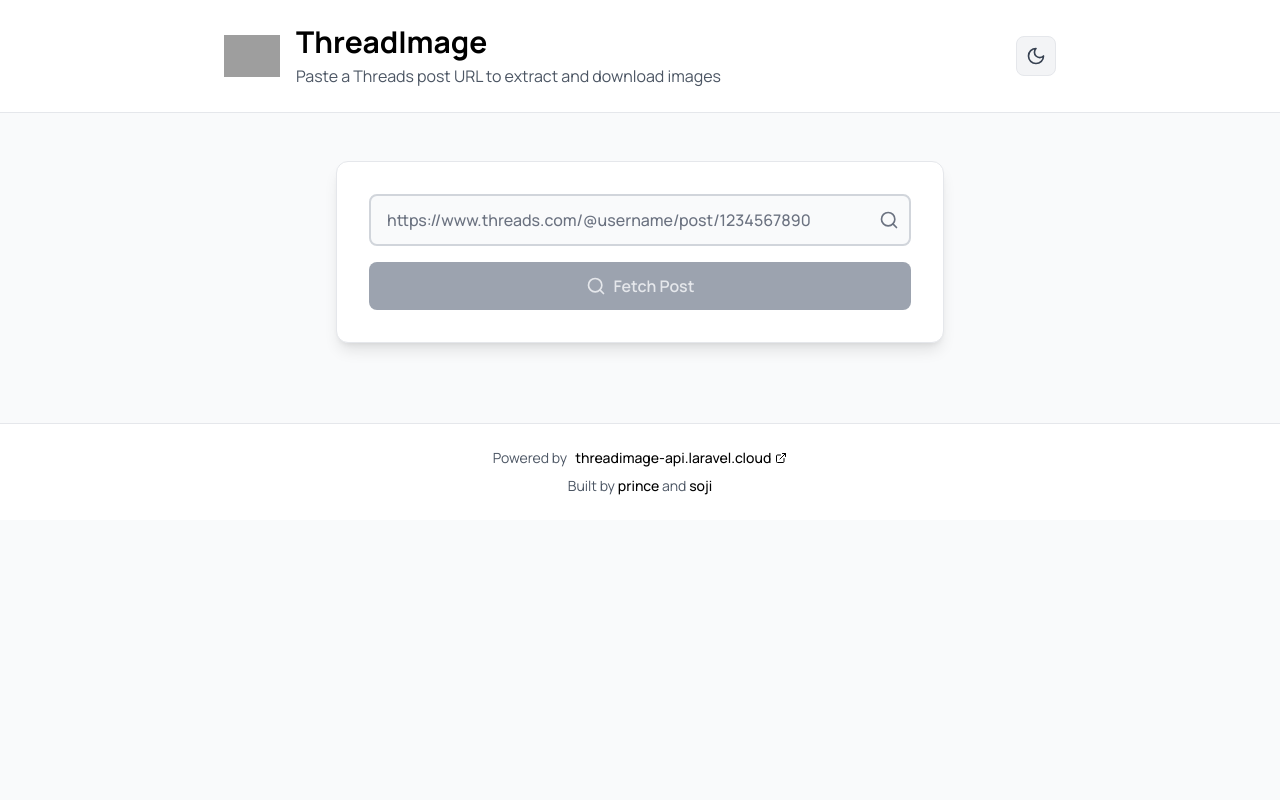
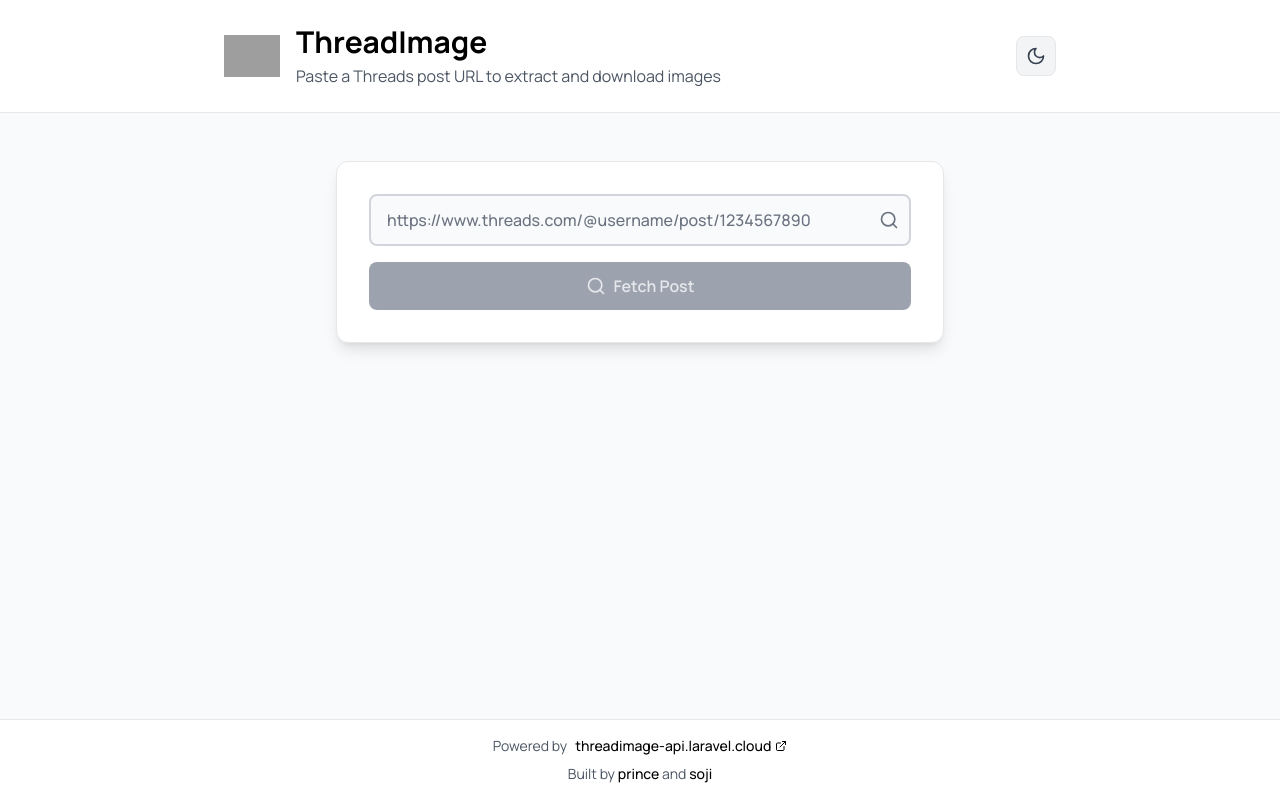
Before and after one commit to MilanCodesWebsites/thread-image, a React (Vite) app: page / in a window 1280 px wide. Built offline with nearby package versions, Linux system fonts and the light colour scheme; grey boxes are pictures that could not be loaded.

Commit message:
Update Footer.tsx

```diff
--- a/src/components/Footer.tsx
+++ b/src/components/Footer.tsx
@@ -3,7 +3,7 @@
 
 const Footer: React.FC = () => {
   return (
-    <footer className="w-full py-6 border-t border-gray-200 dark:border-gray-700 bg-white dark:bg-gray-800 mt-auto">
+    <footer className="fixed bottom-0 left-0 right-0 w-full py-4 border-t border-gray-200 dark:border-gray-700 bg-white dark:bg-gray-800 z-40">
       <div className="max-w-4xl mx-auto px-4 sm:px-6 lg:px-8">
         <div className="text-center space-y-2">
           <p className="text-gray-600 dark:text-gray-300 text-sm flex items-center justify-center space-x-2">
```
